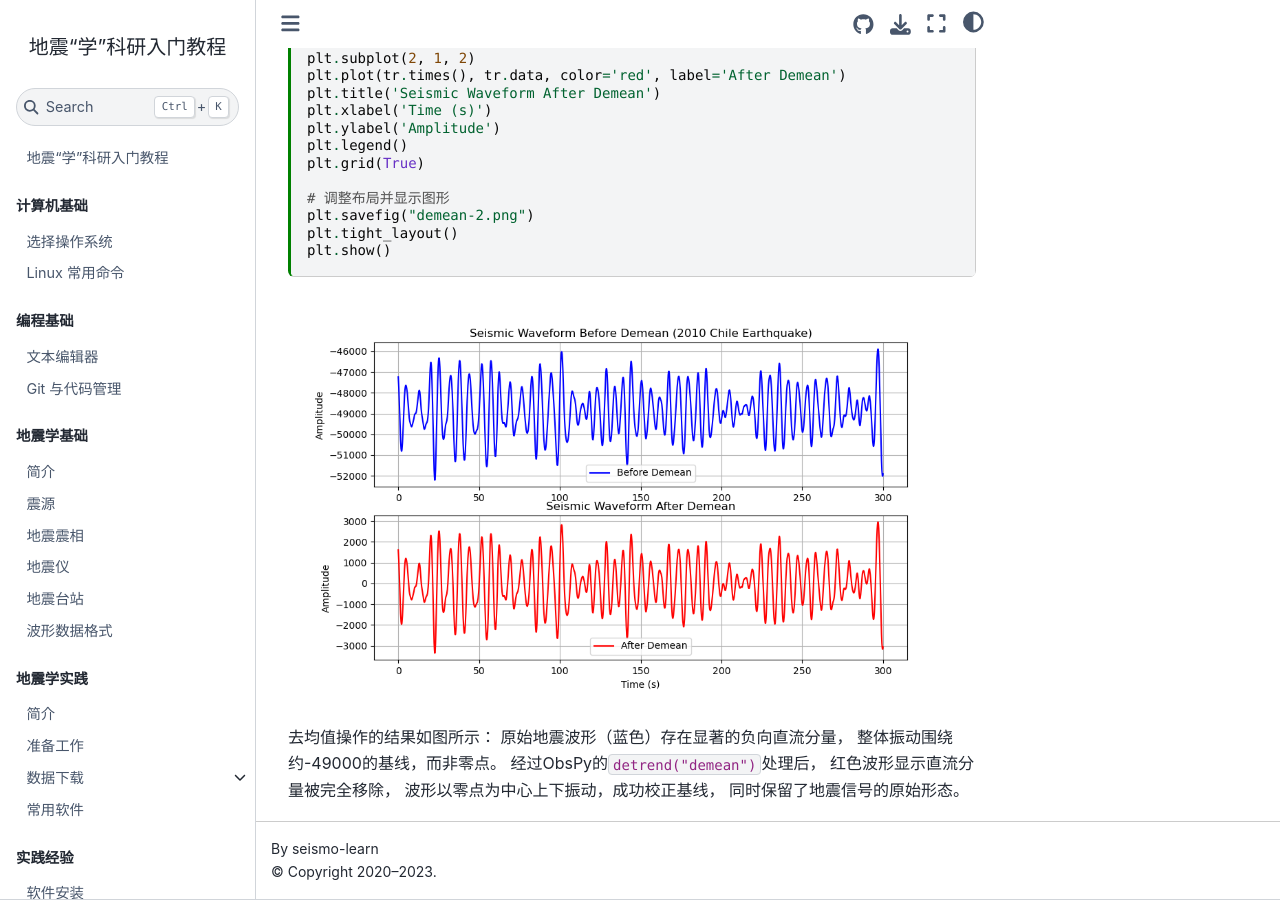
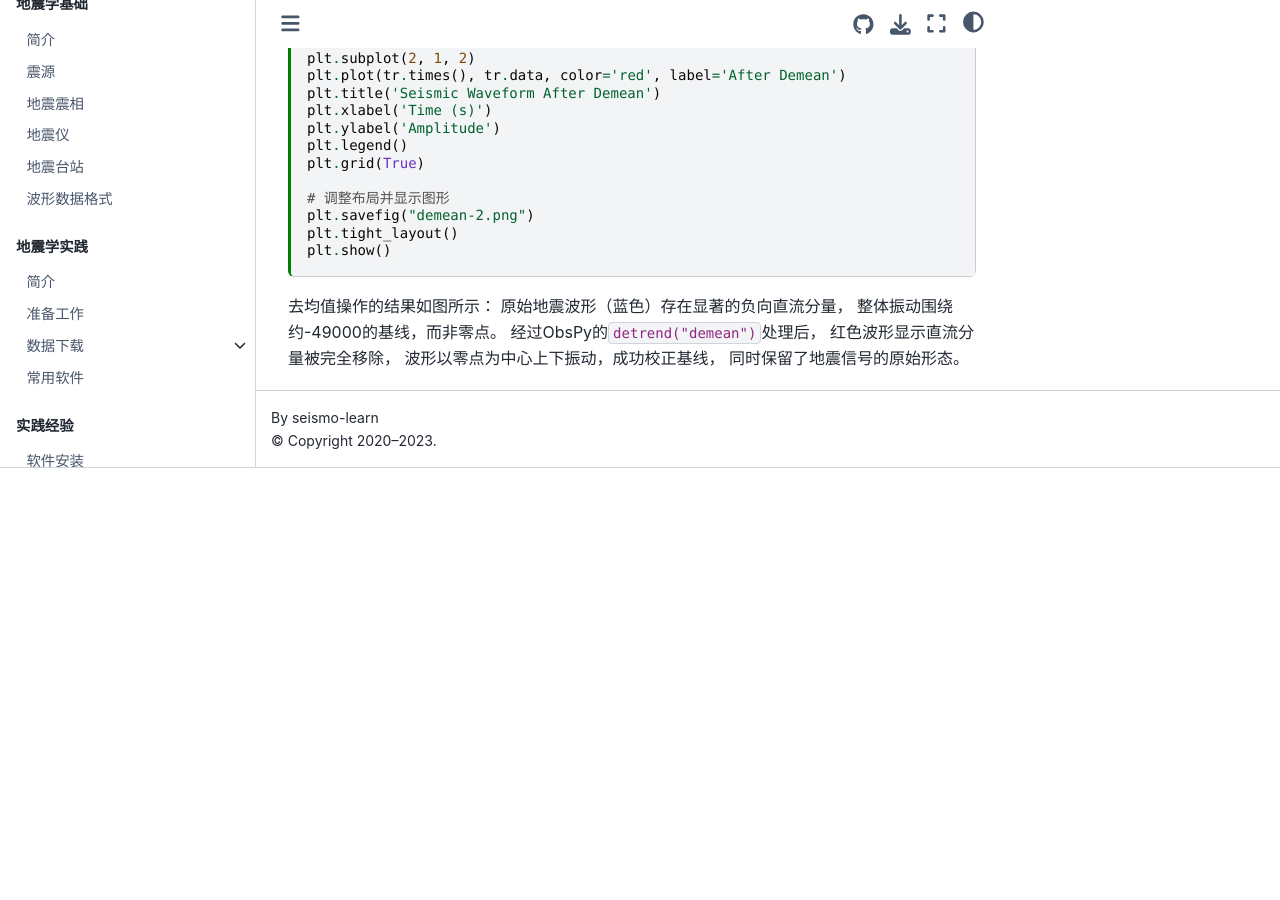
Before and after one commit to seismo-learn/seismology101, a Jupyter Book: the page built from source/exercises/demean.md, in a window 1280 px wide and 900 px high, scrolled down 1142 px. Built offline with Jupyter Book 1.0.4 settings and Sphinx 7.4.7 and the Sphinx Book theme 1.1.4, drawn with Linux system fonts in a browser that asks for light colours; pages that are not in the unit, such as notebooks, are missing from menus; after the commit the page ends 1610 px from its top, so only the background shows below that.

Commit message:
git commit -m "fix photos"

````diff
--- a/source/exercises/demean.md
+++ b/source/exercises/demean.md
@@ -93,7 +93,7 @@ plt.tight_layout()
 plt.show()
 ```
 
-![去均值前后对比图](demean-2.png)
+<!-- ![去均值前后对比图](demean-2.png) -->
 
 去均值操作的结果如图所示：
 原始地震波形（蓝色）存在显著的负向直流分量，
````
Also changed, not shown: source/exercises/detrend.md (+1 -1 lines).
